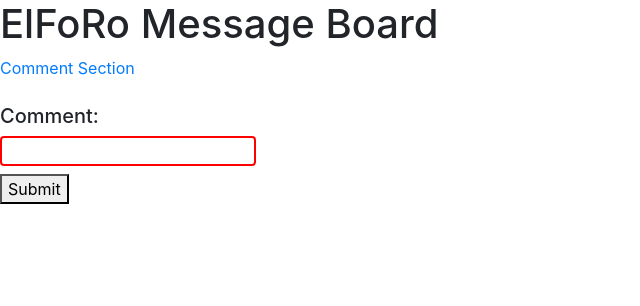
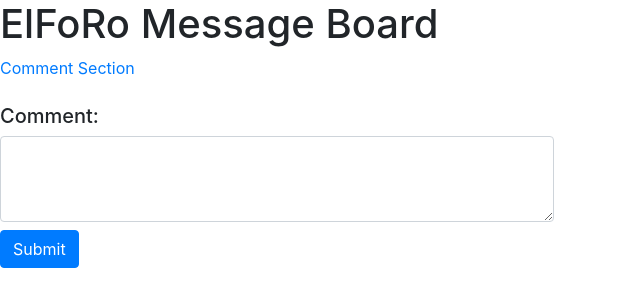
Before and after one commit to Fvent/message-board-app, an Angular app: page /add-comment-component in a window 1280 px wide. Shown: the top 306 px of the page, without its empty margins (0-640 px from the left). Built offline with nearby package versions, Linux system fonts and the light colour scheme.

Commit message:
Added some UI changes

```diff
--- a/src/app/add-comment/add-comment.component.css
+++ b/src/app/add-comment/add-comment.component.css
@@ -1,4 +1,4 @@
-input[type=text] {
-    border: 2px solid red;
+/* input[type=text] {
+    border: 2px solid rgb(10, 139, 245);
     border-radius: 4px;
-  }
+  } */
--- a/src/app/add-comment/add-comment.component.html
+++ b/src/app/add-comment/add-comment.component.html
@@ -3,11 +3,11 @@
 
 <br>
 <br>
-<form [formGroup]="addCommentForm" (ngSubmit)="onSubmit()">
+<form class="form-group" [formGroup]="addCommentForm" (ngSubmit)="onSubmit()">
     <label>
         <h5>Comment:</h5>
-        <input type="text" formControlName="comment">
+        <textarea class="form-control" cols="50" rows="3" formControlName="comment"></textarea>
     </label>
 <br>
-    <button type="submit" [disabled]="!addCommentForm.valid">Submit</button>
+    <button type="submit" class="btn btn-primary" [disabled]="!addCommentForm.valid">Submit</button>
 </form>
--- a/src/app/login-screen/login-screen.component.html
+++ b/src/app/login-screen/login-screen.component.html
@@ -9,7 +9,7 @@
 <br>
     <label class="tf">
         <h5>Password:</h5>
-        <input type="text" formControlName="password">
+        <input type="password" formControlName="password">
     </label>
 <br>
     <button type="submit" [disabled]="!loginForm.valid">Submit</button>
--- a/src/index.html
+++ b/src/index.html
@@ -6,9 +6,14 @@
   <base href="/">
   <meta name="viewport" content="width=device-width, initial-scale=1">
   <link rel="icon" type="image/x-icon" href="favicon.ico">
-  <link rel="stylesheet" href="https://stackpath.bootstrapcdn.com/bootstrap/4.5.2/css/bootstrap.min.css" integrity="sha384-JcKb8q3iqJ61gNV9KGb8thSsNjpSL0n8PARn9HuZOnIxN0hoP+VmmDGMN5t9UJ0Z" crossorigin="anonymous">
+  <!-- <link rel="stylesheet" href="https://stackpath.bootstrapcdn.com/bootstrap/4.5.2/css/bootstrap.min.css" integrity="sha384-JcKb8q3iqJ61gNV9KGb8thSsNjpSL0n8PARn9HuZOnIxN0hoP+VmmDGMN5t9UJ0Z" crossorigin="anonymous"> -->
+  <link rel="stylesheet" href="https://maxcdn.bootstrapcdn.com/bootstrap/4.0.0/css/bootstrap.min.css" integrity="sha384-Gn5384xqQ1aoWXA+058RXPxPg6fy4IWvTNh0E263XmFcJlSAwiGgFAW/dAiS6JXm" crossorigin="anonymous">
 </head>
 <body>
   <app-root></app-root>
+
+  <script src="https://code.jquery.com/jquery-3.2.1.slim.min.js" integrity="sha384-KJ3o2DKtIkvYIK3UENzmM7KCkRr/rE9/Qpg6aAZGJwFDMVNA/GpGFF93hXpG5KkN" crossorigin="anonymous"></script>
+  <script src="https://cdnjs.cloudflare.com/ajax/libs/popper.js/1.12.9/umd/popper.min.js" integrity="sha384-ApNbgh9B+Y1QKtv3Rn7W3mgPxhU9K/ScQsAP7hUibX39j7fakFPskvXusvfa0b4Q" crossorigin="anonymous"></script>
+  <script src="https://maxcdn.bootstrapcdn.com/bootstrap/4.0.0/js/bootstrap.min.js" integrity="sha384-JZR6Spejh4U02d8jOt6vLEHfe/JQGiRRSQQxSfFWpi1MquVdAyjUar5+76PVCmYl" crossorigin="anonymous"></script>
 </body>
 </html>
```
Also changed, not shown: src/app/add-comment/add-comment.component.ts (+8 -3 lines).
